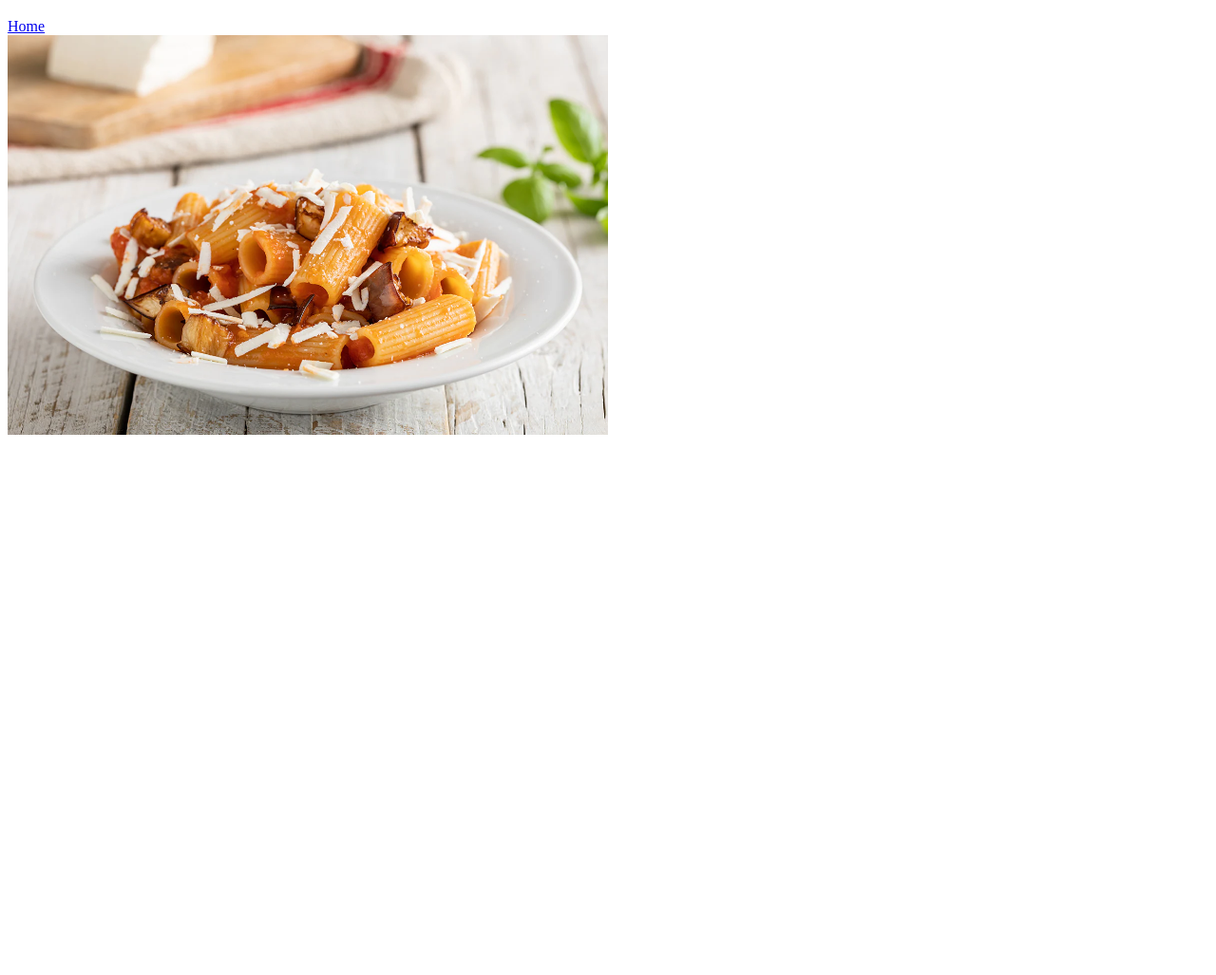
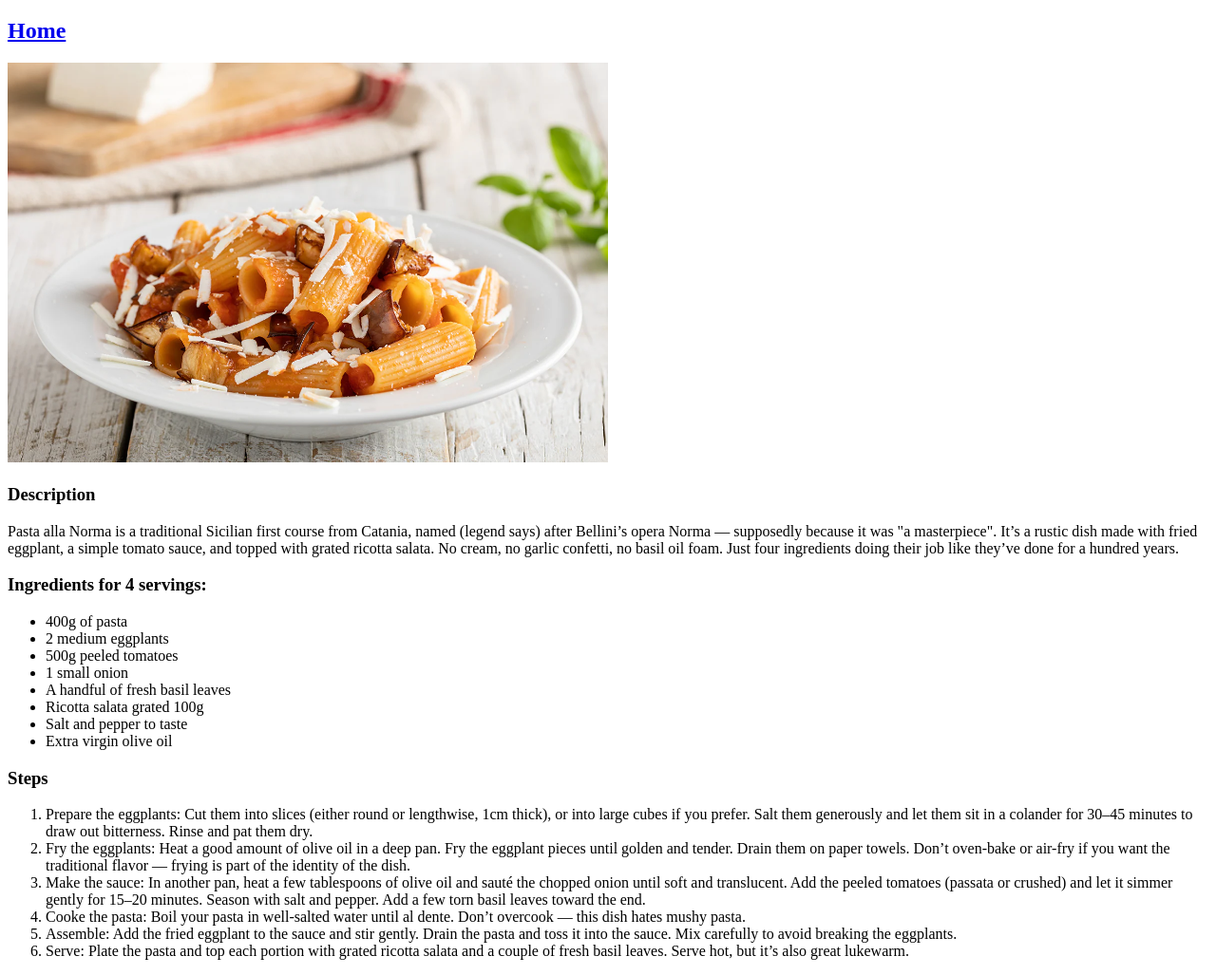
Before and after one commit to Tony-Par-9/odin-recipes, a plain HTML site: page recipes/pasta-alla-norma.html in a window 1280 px wide. Shown: the part 61-1088 px from the top of the page at 95% size. Before the commit the page ends 800 px from the top, so only its background shows below. Drawn offline with Linux system fonts and the light colour scheme.

Commit message:
Completed recipe pages and edited README.md Added ingredient lists, steps and desritpion for all the recipes. Edited README.md with some thoughts and an overall view of the website.

```diff
--- a/recipes/pasta-alla-norma.html
+++ b/recipes/pasta-alla-norma.html
@@ -6,9 +6,33 @@
     </head>
     <body>
         <h1>Pasta alla norma</h1>
-        <a href="../index.html">Home</a>
+        <h2><a href="../index.html">Home</a></h2>
         <div>
             <img src="../images/norma.webp" width="50%" alt="A plate of pasta alla norma">
         </div>
+        <h3>Description</h3>
+        <p>Pasta alla Norma is a traditional Sicilian first course from Catania, named (legend says) after Bellini’s opera Norma — supposedly because it was "a masterpiece". It’s a rustic dish made with fried eggplant, a simple tomato sauce, and topped with grated ricotta salata. No cream, no garlic confetti, no basil oil foam. Just four ingredients doing their job like they’ve done for a hundred years.
+        </p>
+        <h3>Ingredients for 4 servings:</h3>
+        <ul>
+            <li>400g of pasta</li>
+            <li>2 medium eggplants</li>
+            <li>500g peeled tomatoes</li>
+            <li>1 small onion</li>
+            <li>A handful of fresh basil leaves</li>
+            <li>Ricotta salata grated 100g</li>
+            <li>Salt and pepper to taste</li>
+            <li>Extra virgin olive oil</li>
+        </ul>
+        <h3>Steps</h3>
+        <ol>
+            <li>Prepare the eggplants: Cut them into slices (either round or lengthwise, 1cm thick), or into large cubes if you prefer. Salt them generously and let them sit in a colander for 30–45 minutes to draw out bitterness. Rinse and pat them dry.</li>
+            <li>Fry the eggplants: Heat a good amount of olive oil in a deep pan. Fry the eggplant pieces until golden and tender. Drain them on paper towels. Don’t oven-bake or air-fry if you want the traditional flavor — frying is part of the identity of the dish.</li>
+            <li>Make the sauce: In another pan, heat a few tablespoons of olive oil and sauté the chopped onion until soft and translucent. Add the peeled tomatoes (passata or crushed) and let it simmer gently for 15–20 minutes. Season with salt and pepper. Add a few torn basil leaves toward the end.</li>
+            <li>Cooke the pasta: Boil your pasta in well-salted water until al dente. Don’t overcook — this dish hates mushy pasta.</li>
+            <li>Assemble: Add the fried eggplant to the sauce and stir gently. Drain the pasta and toss it into the sauce. Mix carefully to avoid breaking the eggplants.</li>
+            <li>Serve: Plate the pasta and top each portion with grated ricotta salata and a couple of fresh basil leaves. Serve hot, but it’s also great lukewarm.</li>
+        </ol>
+
     </body>
 </html>
```
Also changed, not shown: recipes/busiate-con-pesto-alla-trapanese.html (+2 -2 lines), recipes/caponata.html (+32 -1 lines), index.html (line endings or trailing spaces), 1 other file.
